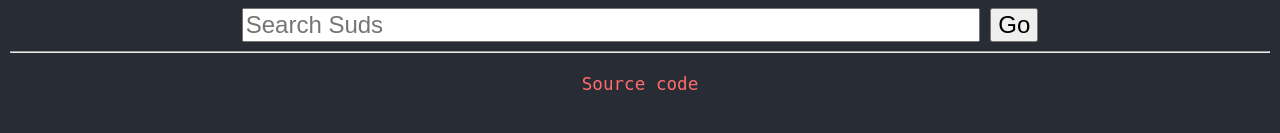
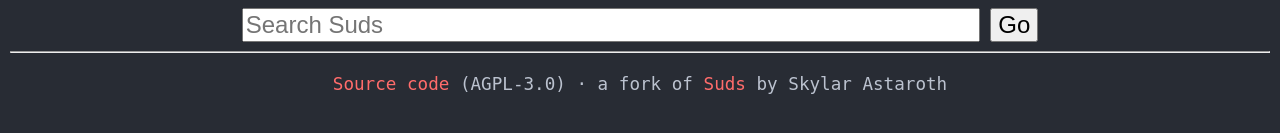
Before and after one commit to darlopvil/suds-fork, a Flask app: page / in a window 1280 px wide. Shown: the part 667-800 px from the top of the page. Run offline with Flask 3, Linux system fonts and the light colour scheme.

Commit message:
fix: link the source code of this fork from every page
AGPL-3.0 section 13 requires offering users of a modified version that
runs on a network its Corresponding Source. The footer linked to
https://git.vern.cc/cobra/suds, which returns 404, and the 404 page had
no footer at all.

The footer now links to this repository, credits the upstream project
on Codeberg and its author, and is included in every page, error pages
too. The link can be changed with SUDS_SOURCE_URL so deployments of
other modified versions point to their own source; the compose example
documents it.

Closes #4

```diff
--- a/main.py
+++ b/main.py
@@ -20,6 +20,7 @@
 from flask import Flask, render_template, request, redirect, Response, stream_with_context, url_for
 import requests
 import re
+import os
 from bs4 import BeautifulSoup
 from copy import copy
 from search_index import SearchIndex
@@ -248,6 +249,10 @@ def fact_check(path):
         return data.status_code
 
 app = Flask(__name__, template_folder="templates", static_folder="static")
+
+# AGPL-3.0 section 13: users of a modified version running on a network must
+# be offered its source. Deployments of other forks point this to their own.
+app.jinja_env.globals["source_url"] = os.environ.get("SUDS_SOURCE_URL", "https://github.com/darlopvil/suds-fork")
 
 @app.route('/fact-check/')
 def route_fact_check_list():
--- a/templates/404.html
+++ b/templates/404.html
@@ -13,5 +13,6 @@
 		<h1 style="font-size:10em;line-height:0em;">404</h1>
 		<p>This resource cannot be found</p>
 	</center>
+	{% include "footer.html" %}
 </body>
 </html>
--- a/templates/footer.html
+++ b/templates/footer.html
@@ -1,2 +1,2 @@
 <hr>
-<center><p><a href="https://git.vern.cc/cobra/suds">Source code</a></p></center>
+<center><p><a href="{{ source_url }}">Source code</a> (AGPL-3.0) &middot; a fork of <a href="https://codeberg.org/cobra/Suds">Suds</a> by Skylar Astaroth</p></center>
```
Also changed, not shown: 1 other file.
